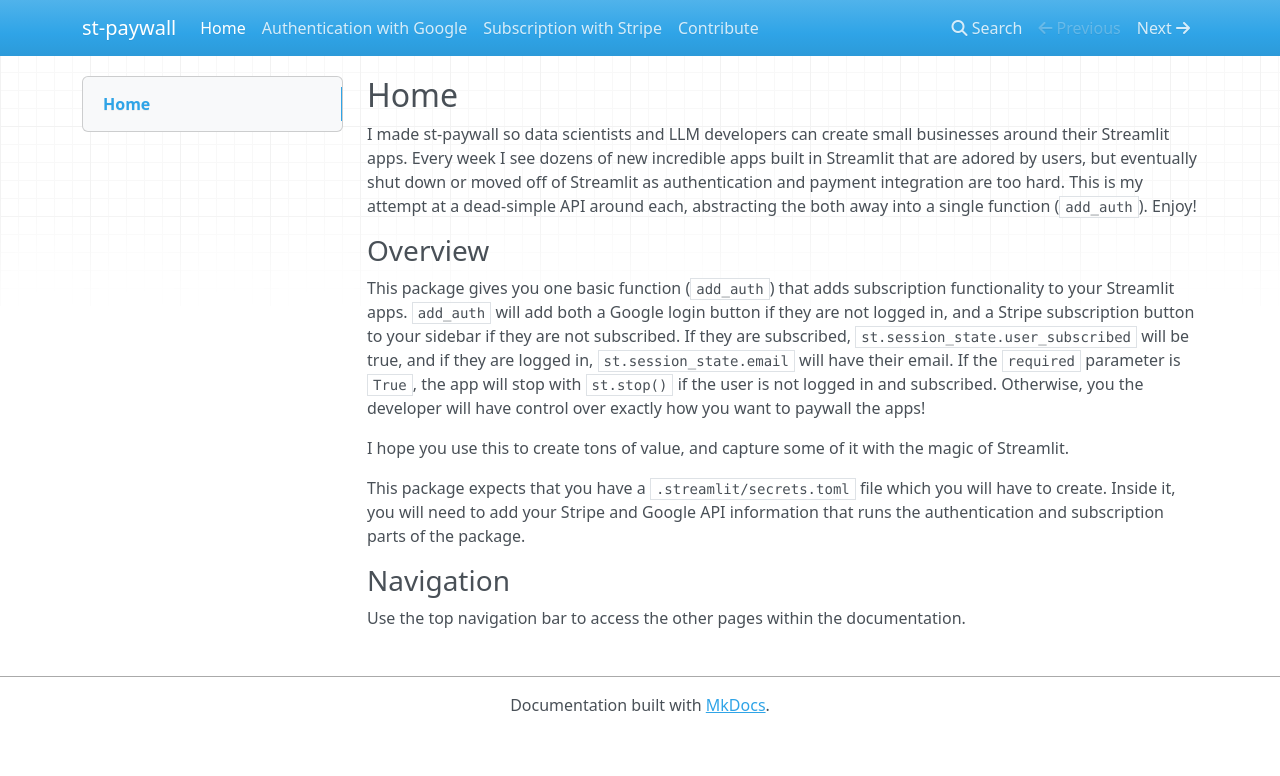
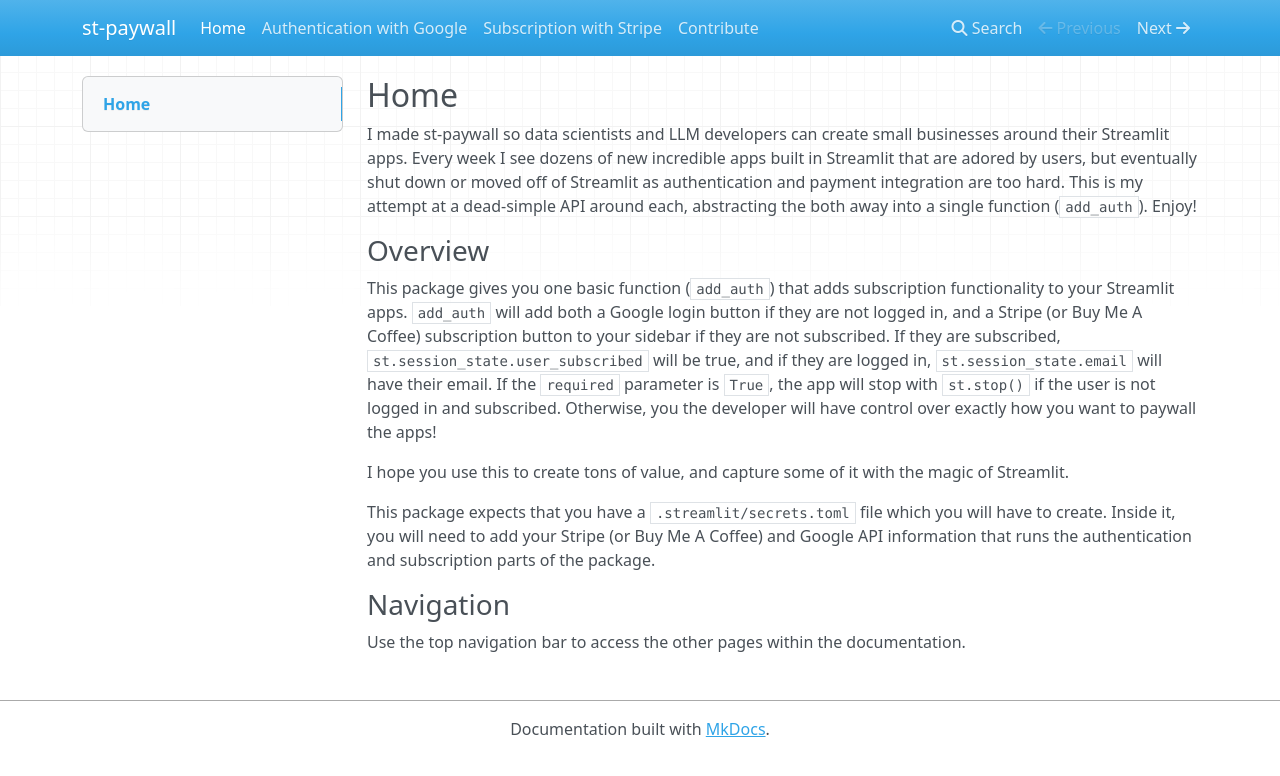
Before and after one commit to tylerjrichards/st-paywall, an MkDocs documentation site: the page built from docs/index.md, in a window 1280 px wide. Shown: the top 776 px of the page. Built offline with MkDocs 1.6.1, drawn with Linux system fonts in a browser that asks for light colours; nearby versions of some CDN libraries.

Commit message:
added bmac

```diff
--- a/docs/index.md
+++ b/docs/index.md
@@ -4,12 +4,12 @@
 
 ## Overview
 
-This package gives you one basic function (`add_auth`) that adds subscription functionality to your Streamlit apps. `add_auth` will add both a Google login button if they are not logged in, and a Stripe subscription button to your sidebar if they are not subscribed. If they are subscribed, `st.session_state.user_subscribed` will be true, and if they are logged in, `st.session_state.email` will have their email.
+This package gives you one basic function (`add_auth`) that adds subscription functionality to your Streamlit apps. `add_auth` will add both a Google login button if they are not logged in, and a Stripe (or Buy Me A Coffee) subscription button to your sidebar if they are not subscribed. If they are subscribed, `st.session_state.user_subscribed` will be true, and if they are logged in, `st.session_state.email` will have their email.
 If the `required` parameter is `True`, the app will stop with `st.stop()` if the user is not logged in and subscribed. Otherwise, you the developer will have control over exactly how you want to paywall the apps!
 
  I hope you use this to create tons of value, and capture some of it with the magic of Streamlit.
 
-This package expects that you have a `.streamlit/secrets.toml` file which you will have to create. Inside it, you will need to add your Stripe and Google API information that runs the authentication and subscription parts of the package.
+This package expects that you have a `.streamlit/secrets.toml` file which you will have to create. Inside it, you will need to add your Stripe (or Buy Me A Coffee) and Google API information that runs the authentication and subscription parts of the package.
 
 ## Navigation
 
```
